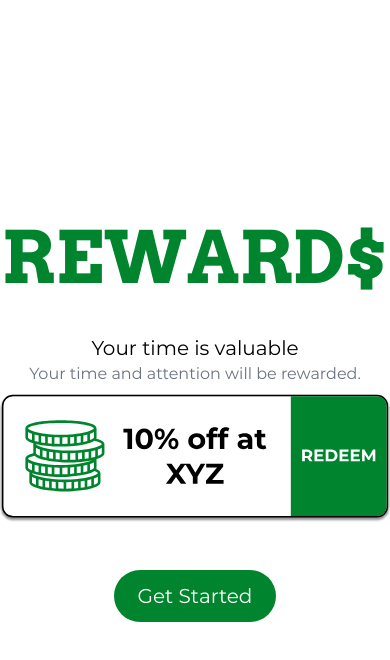
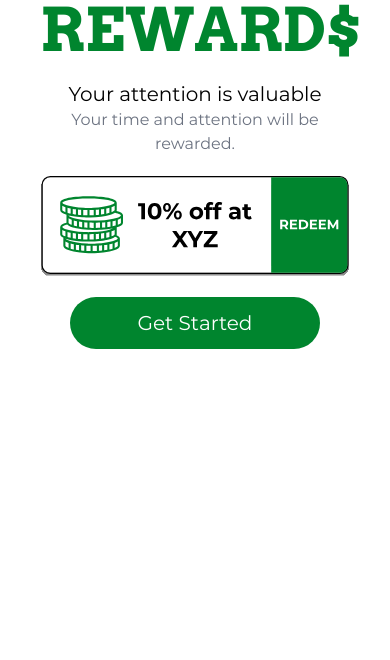
Before and after one commit to SERVSEC-NaN/Rewards-UI, a Next.js app: page / in a window 390 px wide. Shown: the top 660 px of the page. Built offline with nearby package versions, Linux system fonts and the light colour scheme.

Commit message:
style: works on mobile phones

```diff
--- a/components/layout.tsx
+++ b/components/layout.tsx
@@ -1,11 +1,11 @@
 import * as React from 'react'
 
-const Layout: React.FunctionComponent = ({ children }): JSX.Element => {
+export default function Layout ({ children }) {
   return (
     <main>
-      {children}
+      <div className='mx-10 text-center'>
+        {children}
+      </div>
     </main>
   )
 }
-
-export default Layout
--- a/pages/_app.tsx
+++ b/pages/_app.tsx
@@ -1,18 +1,9 @@
 import React from 'react'
-import Layout from '../components/layout'
-import Head from 'next/head'
 import { AppProps } from 'next/app'
 import '../styles/global.css'
 
 export default function App ({ Component, pageProps }: AppProps) {
   return (
-    <>
-      <Head>
-        <meta name="viewport" content="viewport-fit=cover" />
-      </Head>
-      <Layout>
-        <Component {...pageProps} />
-      </Layout>
-    </>
+    <Component {...pageProps} />
   )
 }
--- a/pages/admin.tsx
+++ b/pages/admin.tsx
@@ -1,12 +1,13 @@
 import React from 'react'
 import Link from 'next/link'
 import styles from './admin.module.css'
+import Layout from '../components/layout'
 
 export default function Admin() {
   return (
-    <>
+    <Layout>
       <h1
-        className="md:text-8xl text-7xl"
+        className="md:text-8xl text-6xl"
         style={{
           fontFamily: `Arvo`,
           color: `var(--primary-color)`
@@ -18,20 +19,19 @@ export default function Admin() {
         Admin page
       </p>
 
-      <p className="md:text-xl text-md">Username</p>
+      <div className="w-full max-w-md mx-auto">
+      <form>
         <input
           className="mb-5 py-3 text-center border border-gray-400 rounded shadow"
           style={{
-          width: `80%`,
             fontFamily: `Montserrat`
           }}
-        placeholder='johndoe123'
           type='text'
           autoComplete='off'
           spellCheck='false'
+          placeholder="Username"
         />
 
-      <p className="md:text-xl text-md">Password</p>
         <input
           className="py-3 text-center border border-gray-400 rounded shadow"
           style={{
@@ -41,7 +41,9 @@ export default function Admin() {
           type='password'
           autoComplete='off'
           spellCheck='false'
+          placeholder="Password"
         />
+
         <Link href='/dashboard'>
           <button
             className={
@@ -51,6 +53,8 @@ export default function Admin() {
             LOGIN
           </button>
         </Link>
-    </>
+        </form>
+      </div>
+    </Layout>
   )
 }
--- a/pages/chooseusertype.tsx
+++ b/pages/chooseusertype.tsx
@@ -1,9 +1,10 @@
 import React from 'react'
 import styles from './chooseusertype.module.css'
+import Layout from '../components/layout'
 
 export default function ChooseUserType(){
   return (
-    <>
+    <Layout>
       <h1 className="text-5xl mb-10">Are you a?</h1>
       <button
         className={styles.button + " py-2 px-4 mb-5 text-3xl border border-gray-400 shadow"}
@@ -19,6 +20,6 @@ export default function ChooseUserType(){
           outline: `none`
         }}
       >Promoter</button>
-    </>
+    </Layout>
   )
 }
--- a/pages/dashboard.tsx
+++ b/pages/dashboard.tsx
@@ -1,5 +1,10 @@
+import Layout from "../components/layout";
+
 export default function Dashboard() {
   return (
-    <h1>This is a dashboard page for admin</h1>
+    <Layout>
+      <h1>This is a dashboard page for admin</h1>
+    </Layout>
+
   )
 }
--- a/pages/index.tsx
+++ b/pages/index.tsx
@@ -1,11 +1,12 @@
 import React from 'react'
 import Link from 'next/link'
+import Layout from '../components/layout'
 
 export default function Main() {
   return (
-    <>
+    <Layout>
       <h1
-        className="md:text-8xl text-7xl"
+        className="md:text-8xl text-6xl"
         style={{
           fontFamily: `Arvo`,
           color: `var(--primary-color)`
@@ -13,22 +14,23 @@ export default function Main() {
       >
         REWARD$
       </h1>
-      <div className="mt-10">
+      <div className="my-5">
         <p className="text-center text-xl md:text-2xl text-bold">
-          Your time is valuable
+          Your attention is valuable
         </p>
         <p className="text-center text-gray-500 text-base md:text-xl">
           Your time and attention will be rewarded.
         </p>
       </div>
-      <img className="w-full h-36 md:my-10 mb-10" src="/redeem-card.svg" alt="" width="500" height="500" />
+      <img className="mx-auto" src="/redeem-card.svg" alt="" width="500" height="500" />
       <Link href="/userlogin">
         <div
-          style={{ backgroundColor: `var(--primary-color)`, cursor: 'pointer' }}
-          className="text-white text-center text-xl md:text-3xl py-3 px-6 rounded-full">
+          style={{ backgroundColor: `var(--primary-color)`, cursor: 'pointer', width: `250px`}}
+          className="mt-5 text-white text-center text-xl md:text-2xl py-3 px-6 rounded-full mx-auto"
+        >
           Get Started
         </div>
       </Link>
-    </>
+    </Layout>
   )
 }
--- a/pages/userlogin.tsx
+++ b/pages/userlogin.tsx
@@ -1,12 +1,13 @@
 import React from 'react'
 import Link from 'next/link'
+import Layout from '../components/layout'
 import styles from './userlogin.module.css'
 
 export default function UserLogin() {
   return (
-    <>
+    <Layout>
       <h1
-        className="text-5xl mb-2"
+        className="md:text-8xl text-6xl text-center"
         style={{
           fontFamily: `Arvo`,
           color: `#00852e`
@@ -14,13 +15,12 @@ export default function UserLogin() {
       >
         REWARD$
       </h1>
-      <h3 className="text-gray mb-10">
+      <h3 className="text-gray mb-10 text-xl">
         Your attention is valueable
       </h3>
       <input
-        className="py-3 text-center border border-gray-400 rounded shadow"
+        className="w-full py-3 text-center border border-gray-400 rounded shadow"
         style={{
-          width: `80%`,
           fontFamily: `Montserrat`
         }}
         type='text'
@@ -37,6 +37,6 @@ export default function UserLogin() {
           LOGIN
         </button>
       </Link>
-    </>
+    </Layout>
   )
 }
--- a/styles/global.css
+++ b/styles/global.css
@@ -37,15 +37,12 @@ body {
 }
 
 main {
-  display: flex;
   height: 100vh;
   flex-direction: column;
   -webkit-box-pack: justify;
   justify-content: center;
   align-items: center;
-  max-width: 768px;
   margin: auto;
-  font-size: 18px;
 }
 
 input {
```
Lines whose indentation alone changed are shown as unchanged.
